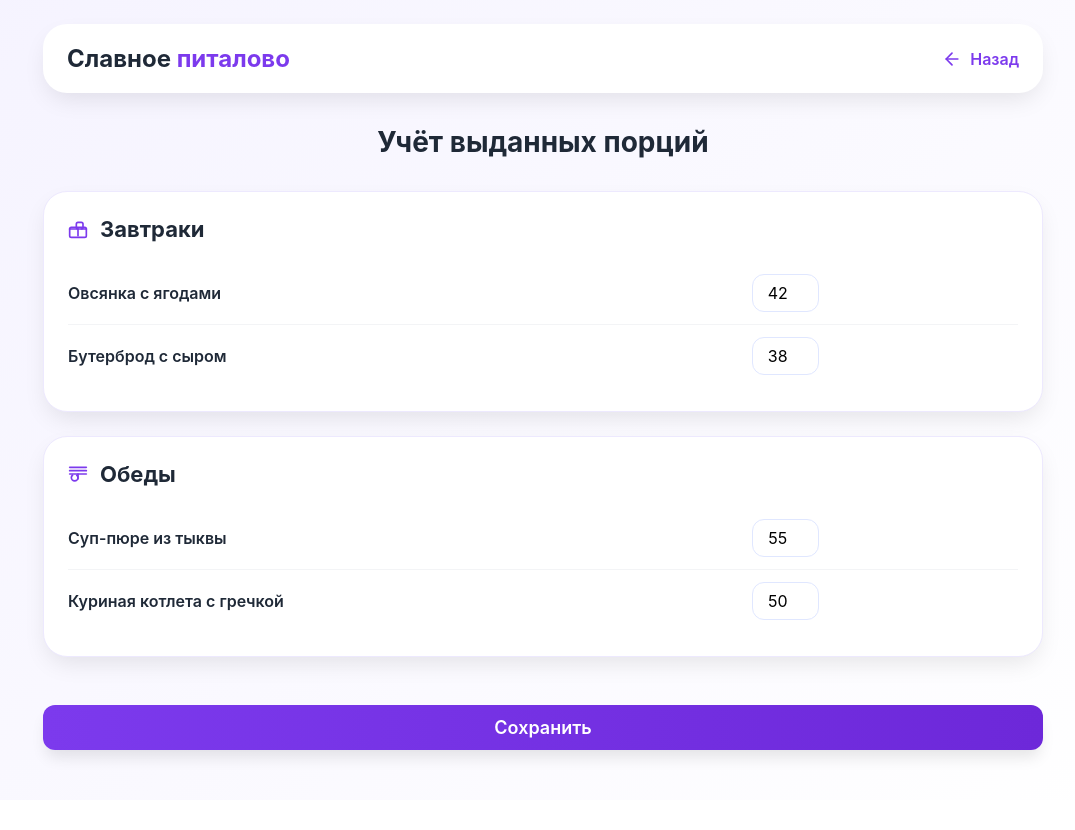
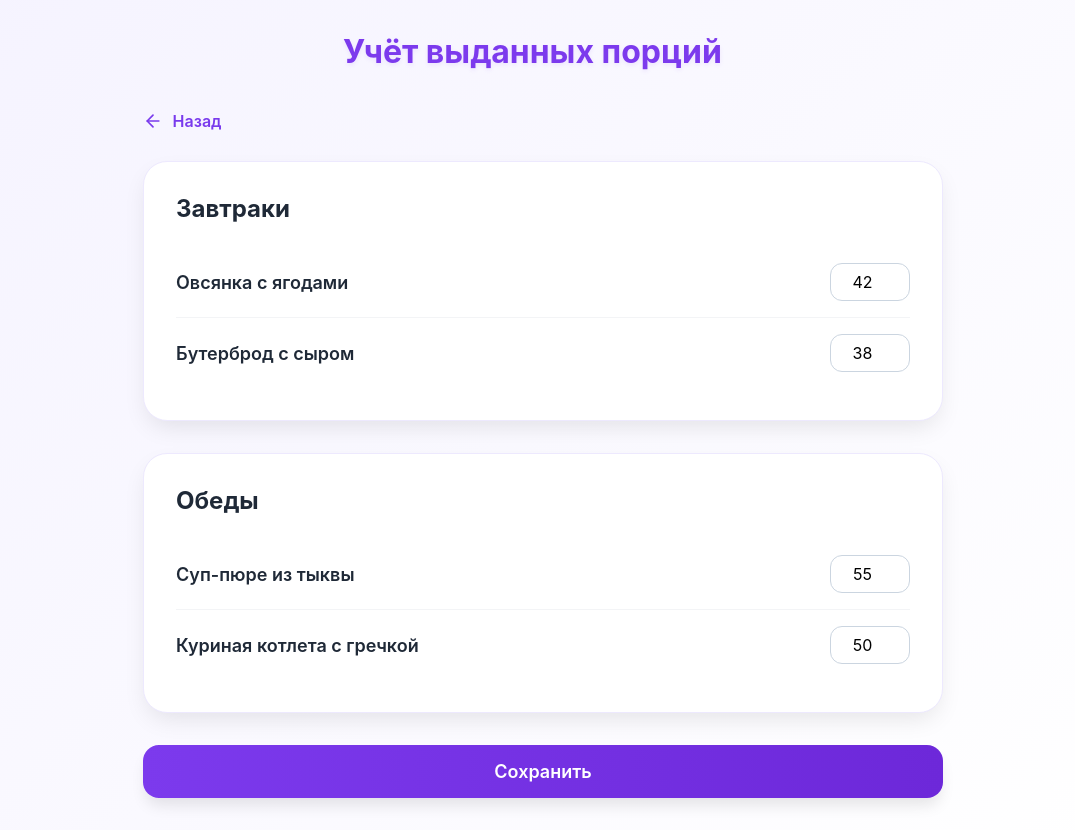
Before and after one commit to matveypredprof/pdprf, a plain HTML site: page orders.html in a window 1280 px wide. Shown: the whole page, without its empty margins (97-1172 px from the left). Before the commit the page ends 800 px from the top, so only its background shows below. Drawn offline with nearby package versions, Linux system fonts and the light colour scheme.

Commit message:
Add files via upload

```diff
--- a/orders.html
+++ b/orders.html
@@ -16,131 +16,104 @@
     body {
       min-height: 100vh;
       background: linear-gradient(135deg, #f5f3ff 0%, #ffffff 100%);
-      padding: 1.5rem;
+      padding: 2rem;
     }
 
     .container {
-      max-width: 1000px;
+      max-width: 800px;
       margin: 0 auto;
     }
 
-    header {
-      background: white;
-      border-radius: 1.5rem;
-      padding: 1.25rem 1.5rem;
-      box-shadow: 0 10px 25px -5px rgba(0, 0, 0, 0.1);
-      margin-bottom: 2rem;
+    .header {
       display: flex;
       align-items: center;
-      justify-content: space-between;
-    }
-
-    .logo {
-      font-size: clamp(18px, 4vw, 24px);
-      font-weight: 700;
-      color: #1f2937;
-    }
-
-    .logo span {
-      color: #7c3aed;
+      gap: 1rem;
+      margin-bottom: 2.5rem;
     }
 
 .back-btn {
-      color: #7c3aed;
+      color: #793aed;
             text-decoration: none;
             font-weight: 600;
             font-size: clamp(14px, 2.8vw, 16px);
             display: flex;
             align-items: center;
-      gap: 0.5rem;
+            gap: 0.6rem;
+            margin-bottom: 30px;
+            margin-right: 150px;
+            background: none;
+            border: none;
 }
 
-    .back-btn:hover {
-      text-decoration: underline;
-    }
+    .page-title {
+      font-size: 2rem;
+      font-weight: 700;
+      color: #7c3aed;
+      text-shadow: 0 2px 4px rgba(124, 58, 237, 0.1);
+      align-items: center;
+        justify-content: space-between;
+        margin-left: 200px;
 
-    h1 {
-      font-size: clamp(24px, 5vw, 28px);
-      margin-bottom: 2rem;
-      color: #1f2937;
-      text-align: center;
-      font-weight: 700;
     }
 
     .meal-section {
-      background: white;
+      background-color: white;
       border-radius: 1.5rem;
-      padding: 1.5rem;
-      margin-bottom: 1.5rem;
+      padding: 2rem;
+      margin-bottom: 2rem;
       border: 1px solid #ede9fe;
       box-shadow: 0 10px 25px -5px rgba(0, 0, 0, 0.1);
     }
 
     .meal-section h2 {
-      font-size: clamp(18px, 3.5vw, 22px);
-      margin-bottom: 1.25rem;
+      font-size: 1.5rem;
+      font-weight: 700;
       color: #1f2937;
-      font-weight: 700;
-      display: flex;
-      align-items: center;
-      gap: 0.75rem;
-    }
-
-    .meal-section h2 svg {
-      color: #7c3aed;
+      margin-bottom: 1.5rem;
     }
 
     .order-item {
       display: flex;
       justify-content: space-between;
-      padding: 0.75rem 0;
+      align-items: center;
+      padding: 1rem 0;
       border-bottom: 1px solid #f3f4f6;
-      align-items: center;
     }
 
     .order-item:last-child {
-      border: none;
+      border-bottom: none;
     }
 
     .order-name {
       font-weight: 600;
-      font-size: clamp(14px, 2.8vw, 16px);
+      font-size: 1.125rem;
       color: #1f2937;
     }
 
     .order-count input {
-      width: 25%;
+      width: 80px;
       padding: 0.5rem;
-      border: 1px solid #e0e7ff;
+      border: 1px solid #cbd5e0;
       border-radius: 0.75rem;
       text-align: center;
-      font-size: clamp(14px, 2.8vw, 16px);
-      outline: none;
-      transition: all 0.2s;
-    }
-
-    .order-count input:focus {
-      border-color: #c4b5fd;
-      box-shadow: 0 0 0 3px rgba(124, 58, 237, 0.1);
+      font-size: 1rem;
     }
 
     .save-btn {
       width: 100%;
-      padding: 0.75rem;
+      padding: 1rem;
       background: linear-gradient(90deg, #7c3aed, #6d28d9);
       color: white;
       border: none;
-      border-radius: 0.75rem;
-      font-size: clamp(16px, 3.2vw, 18px);
+      border-radius: 1rem;
+      font-size: 1.125rem;
       font-weight: 600;
       cursor: pointer;
-      margin-top: 1.5rem;
+      transition: all 0.2s;
       box-shadow: 0 10px 15px -3px rgba(0, 0, 0, 0.1);
-      transition: all 0.2s;
     }
 
     .save-btn:hover {
-      background: linear-gradient(90deg, #6d28d9, #5b21b6);
       transform: translateY(-2px);
       box-shadow: 0 15px 20px -5px rgba(0, 0, 0, 0.15);
     }
@@ -149,8 +122,11 @@
 <body>
 
 <div class="container">
-  <header>
-    <div class="logo">Славное <span>питалово</span></div>
+  <div class="header">
+    <h1 class="page-title">Учёт выданных порций</h1>
+  </div>
+
+
   <a href="index.html" class="back-btn">
       <svg xmlns="http://www.w3.org/2000/svg" width="20" height="20" viewBox="0 0 24 24" fill="none" stroke="currentColor" stroke-width="2" stroke-linecap="round" stroke-linejoin="round" class="lucide lucide-arrow-left">
         <path d="m12 19-7-7 7-7"></path>
@@ -158,49 +134,28 @@
       </svg>
       Назад
     </a>
-  </header>
-
-  <h1>Учёт выданных порций</h1>
 
   <div class="meal-section">
-    <h2>
-      <svg xmlns="http://www.w3.org/2000/svg" width="20" height="20" viewBox="0 0 24 24" fill="none" stroke="currentColor" stroke-width="2" stroke-linecap="round" stroke-linejoin="round" class="lucide lucide-utensils">
-        <path d="M2 12v8a2 2 0 0 0 2 2h16a2 2 0 0 0 2-2v-8"/>
-        <path d="M2 12h20"/>
-        <path d="M2 12c0-1.1.9-2 2-2h16a2 2 0 0 1 2 2"/>
-        <path d="M12 12v8"/>
-        <path d="M12 12a2 2 0 0 1-2-2V6a2 2 0 0 1 2-2h4a2 2 0 0 1 2 2v4a2 2 0 0 1-2 2"/>
-      </svg>
-      Завтраки
-    </h2>
+    <h2>Завтраки</h2>
     <div class="order-item">
       <span class="order-name">Овсянка с ягодами</span>
-      <span class="order-count"><input type="number" min="0" value="42"></span>
+      <span class="order-count"><input type="number" min="0" value="42" id="oatmeal-berries"></span>
     </div>
     <div class="order-item">
       <span class="order-name">Бутерброд с сыром</span>
-      <span class="order-count"><input type="number" min="0" value="38"></span>
+      <span class="order-count"><input type="number" min="0" value="38" id="cheese-sandwich"></span>
     </div>
   </div>
 
   <div class="meal-section">
-    <h2>
-      <svg xmlns="http://www.w3.org/2000/svg" width="20" height="20" viewBox="0 0 24 24" fill="none" stroke="currentColor" stroke-width="2" stroke-linecap="round" stroke-linejoin="round" class="lucide lucide-bowl-food">
-        <path d="M12 12v6"/>
-        <path d="M5.5 13.5c-.9.7-1.5 1.7-1.5 2.8a4 4 0 0 0 4 4 4 4 0 0 0 4-4c0-1.1-.6-2.1-1.5-2.8"/>
-        <path d="M2 12h20"/>
-        <path d="M2 8h20"/>
-        <path d="M2 4h20"/>
-      </svg>
-      Обеды
-    </h2>
+    <h2>Обеды</h2>
     <div class="order-item">
       <span class="order-name">Суп-пюре из тыквы</span>
-      <span class="order-count"><input type="number" min="0" value="55"></span>
+      <span class="order-count"><input type="number" min="0" value="55" id="pumpkin-soup"></span>
     </div>
     <div class="order-item">
       <span class="order-name">Куриная котлета с гречкой</span>
-      <span class="order-count"><input type="number" min="0" value="50"></span>
+      <span class="order-count"><input type="number" min="0" value="50" id="chicken-cutlet-buckwheat"></span>
     </div>
   </div>
 
```
Also changed, not shown: ProfileStudent.html (+34 -0 lines), adminprof.html (+7 -15 lines), entrance.html (+1 -1 lines), index.html (+16 -14 lines). Lines whose indentation alone changed are shown as unchanged.
